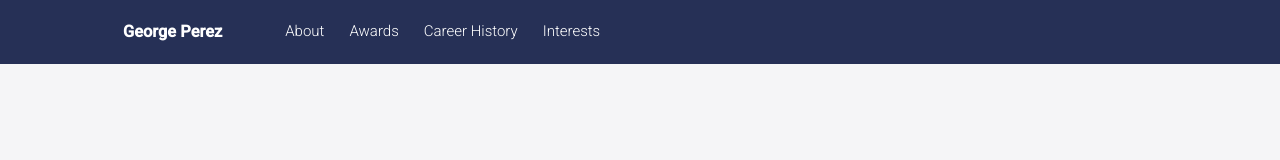
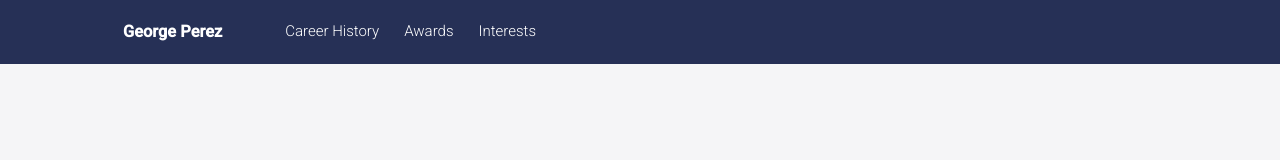
Before and after one commit to tyler-morales/client-george, a Vue app: page / in a window 1280 px wide. Shown: the top 160 px of the page. Built offline with nearby package versions, Linux system fonts and the light colour scheme.

Commit message:
🚸  Add href links

```diff
--- a/src/components/Awards.vue
+++ b/src/components/Awards.vue
@@ -1,5 +1,5 @@
 <template>
-  <div class="awards container">
+  <div id="awards" class="awards container">
     <h2>Awards</h2>
     <hr />
     <section>
--- a/src/components/Footer.vue
+++ b/src/components/Footer.vue
@@ -3,10 +3,9 @@
     <hr />
     <div class="footer__links">
       <a href="#"><span class="logo">George Perez</span></a>
-      <a href="about">About</a>
-      <a href="awards">Awards</a>
-      <a href="history">Career History</a>
-      <a href="interests">Interests</a>
+      <a href="#history">Career History</a>
+      <a href="#awards">Awards</a>
+      <a href="#interests">Interests</a>
     </div>
     <h6 class="copyright">George Perez Copyright 2020</h6>
   </footer>
--- a/src/components/Hero.vue
+++ b/src/components/Hero.vue
@@ -1,5 +1,5 @@
 <template>
-  <div class="hero container">
+  <div id="home" class="hero container">
     <div class="hero__text">
       <span class="hero__text--title">{{ hero.title }}</span>
       <h1 class="hero__text--name">{{ hero.name }}</h1>
--- a/src/components/History.vue
+++ b/src/components/History.vue
@@ -1,5 +1,5 @@
 <template>
-  <div class="history container">
+  <div id="history" class="history container">
     <h2>Career History</h2>
     <hr />
     <section class="timeline">
--- a/src/components/Interests.vue
+++ b/src/components/Interests.vue
@@ -1,5 +1,5 @@
 <template>
-  <div class="interests container">
+  <div id="interests" class="interests container">
     <h2>Interests</h2>
     <hr />
     <!-- Card container -->
--- a/src/components/NavBar.vue
+++ b/src/components/NavBar.vue
@@ -29,10 +29,9 @@
         </button>
       </div>
       <div :class="isOpen ? 'show' : 'hide'" class="nav__links">
-        <a href="#">About</a>
-        <a href="#">Awards</a>
-        <a href="#">Career History</a>
-        <a href="#">Interests</a>
+        <a href="#history">Career History</a>
+        <a href="#awards">Awards</a>
+        <a href="#interests">Interests</a>
       </div>
     </div>
   </nav>
```
